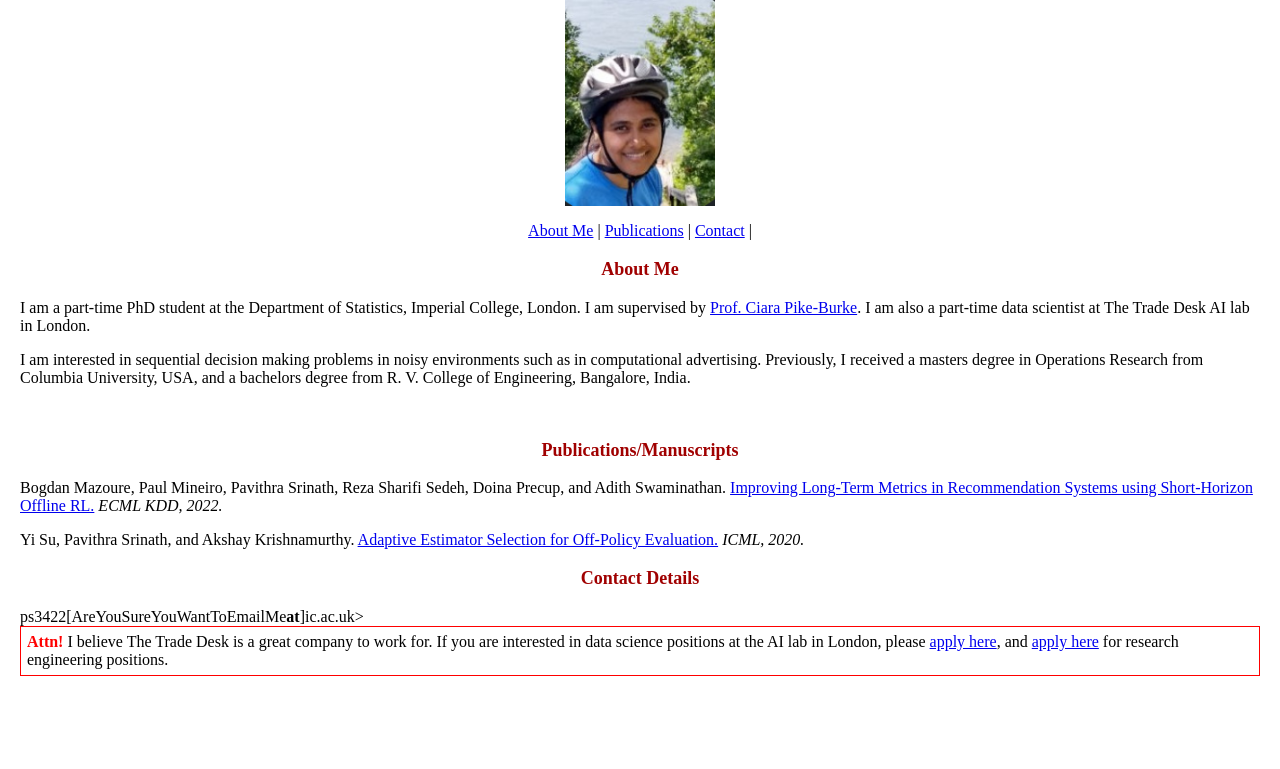
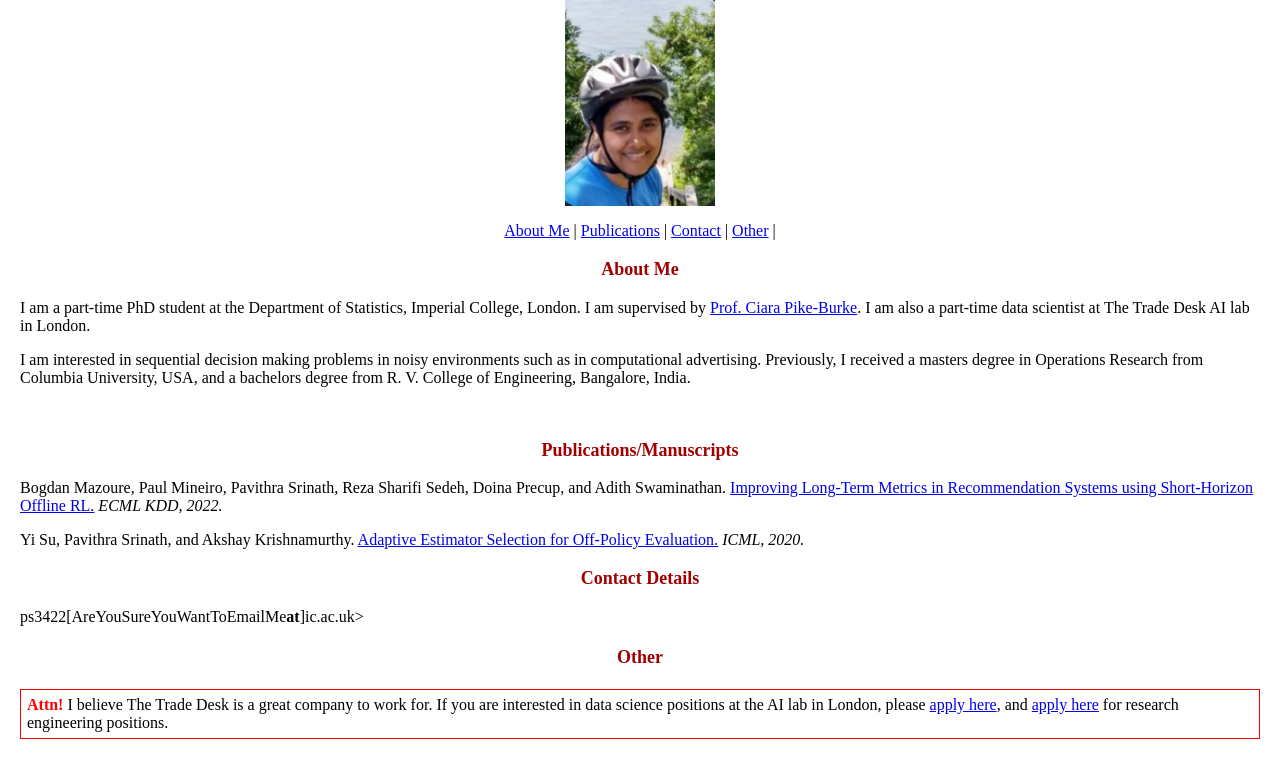
Before and after one commit to pavithraks/pavithraks.github.io, a plain HTML site: page index.html in a window 1280 px wide. Shown: the part 31-800 px from the top of the page. Drawn offline with Linux system fonts and the light colour scheme.

Commit message:
updated other

```diff
--- a/index.html
+++ b/index.html
@@ -19,6 +19,7 @@
          <a href="#Aboutme">About Me</a> |
          <a href="#Publications">Publications</a> |
          <a href="#Contact">Contact</a> |
+		 <a href="#Other">Other</a> |
       </p>
       <h3 align="center"><font size="+1" color="#A00000"><b>
          <a name="Aboutme">About Me</a>
@@ -49,7 +50,9 @@
       <h3 align="center"><font size="+1" color="#A00000"><b><a name="Contact">Contact Details</a></b></font></h3>
       	ps3422[AreYouSureYouWantToEmailMe<b>at</b>]ic.ac.uk>
 
-      <center>
+      <br>
+	  <h4 align="center"><font size="+1" color="#A00000"><b><a name="Contact">Other</a></b></font></h4>
+	  <center>
          <table style="border-width: 1; border: 1px solid red" cellpadding=4>
             <tr>
                <td>
```
